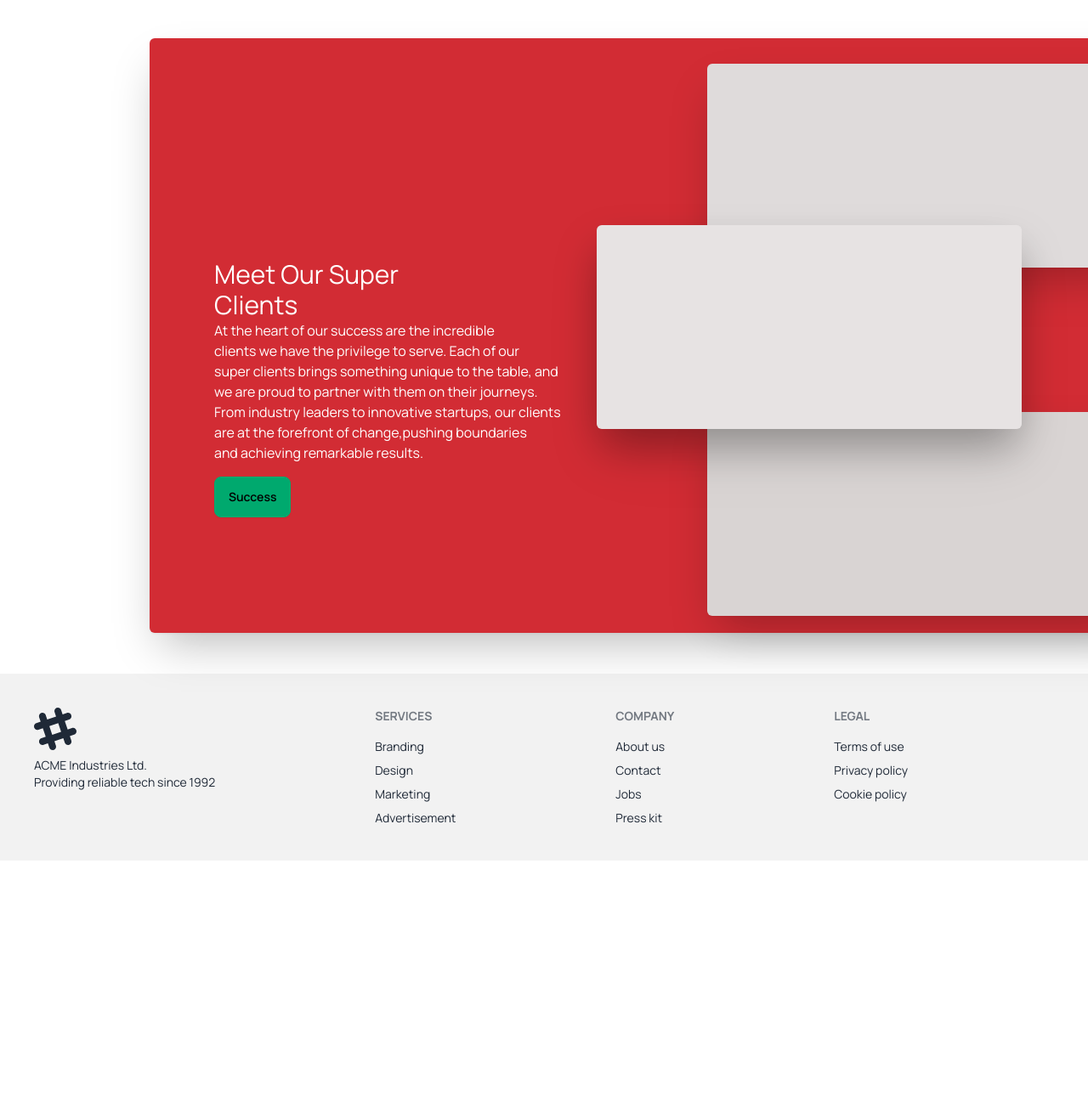
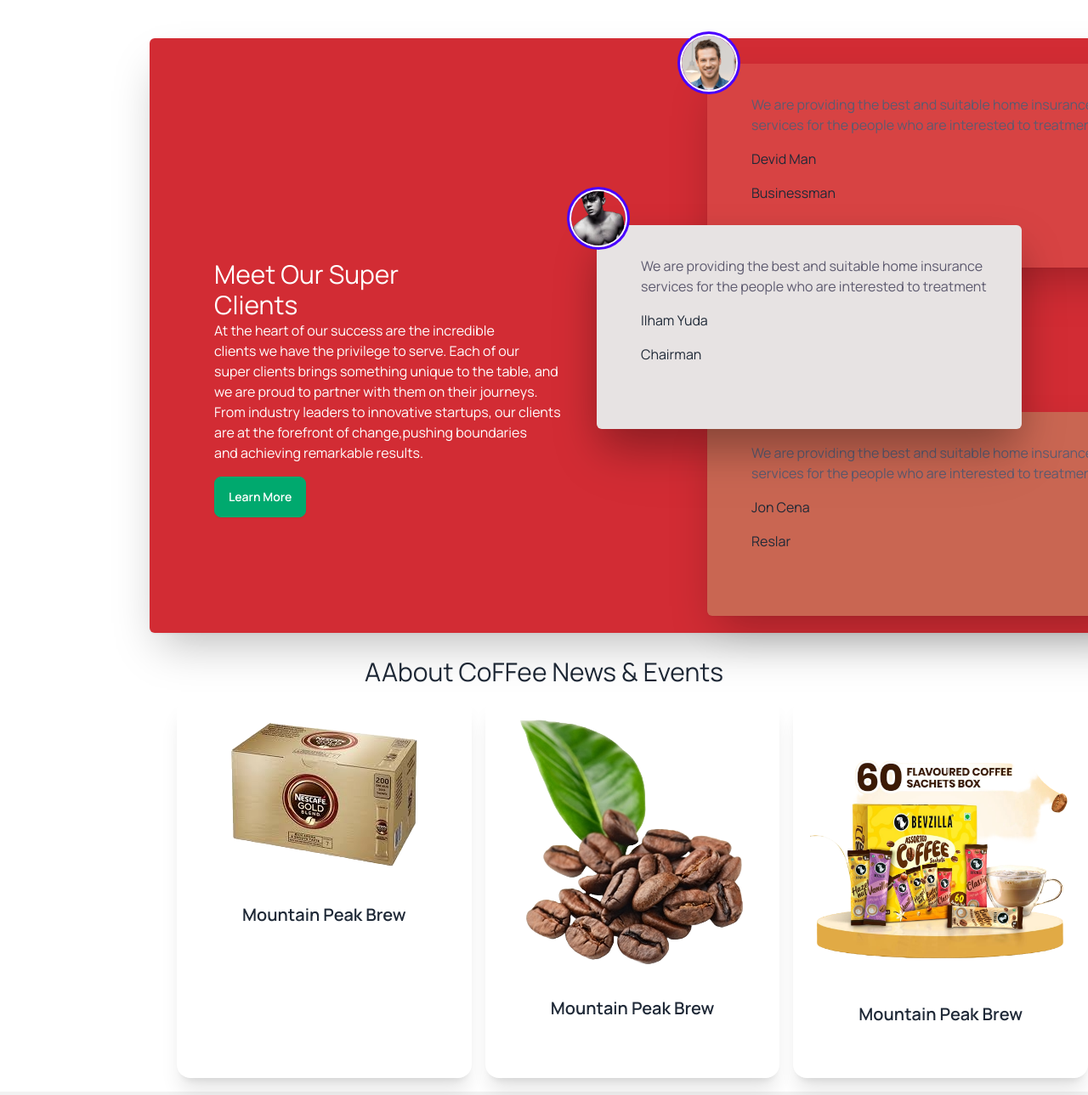
Before and after one commit to Kkhalidbinmostafahridoy/CoFFee-House-Adda-With-Me, a plain HTML site: page Index.html in a window 1280 px wide. Shown: the part 2211-3500 px from the top of the page at 85% size. Before the commit the page ends 3224 px from the top, so only its background shows below. Drawn offline with nearby package versions, Linux system fonts and the light colour scheme.

Commit message:
add news and enent

```diff
--- a/Index.html
+++ b/Index.html
@@ -249,7 +249,7 @@
             </div>
         </section>
         <section class="mb-72">
-            <div>
+            <div >
                 <div
                     class="ml-44 bg-[#D22C34] rounded-md items-center shadow-2xl  p-5 w-[1200px] h-[700px] drop-shadow-sm mt-12 mb-5">
                     <h2 class="ml-14 mt-60 text-3xl text-white">Meet Our Super <br> Clients</h2>
@@ -258,22 +258,51 @@
                         we are proud to partner with them on their journeys. <br>From industry leaders to innovative
                         startups, our clients<br> are at the forefront of change,pushing boundaries<br> and achieving
                         remarkable results.</p>
-                    <button class="btn btn-success ml-14 mt-4">Success</button>
+                    <button class="btn btn-success ml-14 mt-4 text-white">Learn More</button>
                 </div>
                 <div class="mt-[410px] ml-8">
                     <div>
                         <div
-                            class="ml-[800px] bg-[#d9d4d3] rounded-md items-center shadow-2xl  p-5 w-[500px] h-60 drop-shadow-sm mt-[-670px] mb-5">
+                            class="ml-[800px] bg-[#c96652] rounded-md items-center shadow-2xl  p-5 w-[500px] h-60 drop-shadow-sm mt-[-670px] mb-5">
+                            <p class=" ml-8 mt-4 text-[#5D5A6F]">
+                                We are providing the best and suitable home insurance services for the people who are interested to treatment
+                            </p>
+                            <h2 class="ml-8 mt-4">Jon Cena</h2>
+                            <p class="ml-8 mt-4">Reslar</p>
                         </div>
                     </div>
                     <div>
                         <div
-                            class="ml-[800px] bg-[#dfdbdb] rounded-md items-center shadow-2xl  p-5 w-[500px] h-60 drop-shadow-sm mt-[-670px] mb-5">
+                            class="ml-[800px] bg-[#d74343] rounded-md items-center shadow-2xl  p-5 w-[520px] h-60 drop-shadow-sm mt-[-670px] mb-5">
+                            <p class=" ml-8 mt-4 text-[#5D5A6F]">
+                                We are providing the best and suitable home insurance services for the people who are interested to treatment
+                            </p>
+                            <h2 class="ml-8 mt-4">Devid Man</h2>
+                            <p class="ml-8 mt-4">Businessman</p>
                         </div>
                     </div>
                     <div>
                         <div
                             class="ml-[670px] bg-[#e7e3e3] rounded-md items-center shadow-2xl  p-5 w-[500px] h-60 drop-shadow-2xl mt-[-70px] mb-5">
+                            <p class=" ml-8 mt-4 text-[#5D5A6F]">
+                                We are providing the best and suitable home insurance services for the people who are interested to treatment
+                            </p>
+                            <h2 class="ml-8 mt-4">Ilham Yuda</h2>
+                            <p class="ml-8 mt-4">Chairman</p>
+                        </div>
+                        <div class="mt-[-300px] ml-[640px]">
+                            <div class="avatar ">
+                                <div class="ring-primary ring-offset-base-100 w-16 rounded-full ring ring-offset-2">
+                                    <img src="Images/images.png" />
+                                </div>
+                            </div>
+                        </div>
+                        <div class="mt-[-253px] ml-[770px]">
+                            <div class="avatar ">
+                                <div class="ring-primary ring-offset-base-100 w-16 rounded-full ring ring-offset-2">
+                                    <img src="Images/final-1.png" />
+                                </div>
+                            </div>
                         </div>
                     </div>
                     <!-- <div>
@@ -283,21 +312,60 @@
                 </div> -->
                 </div>
             </div>
+        </section>
+        <section>
+            <div>
+                <h2 class="text-3xl text-center mb-3"> AAbout CoFFee News & Events</h2>
+                <div>
+                    <div>
+                        <div class="mb-4 flex gap-4 ml-52">
+                            <div class="card bg-base-100 w-[364px] h-[448px] shadow-xl">
+                                <figure class="px-5 pt-5">
+                                    <img src="news/1.png" alt="CoFFee" class="rounded-xl" />
+                                </figure>
+                                <div class="card-body items-center text-center">
+                                    <h2 class="card-title">Mountain Peak Brew</h2>
+                                    <p>
 
+                                    </p>
+                                </div>
+                            </div>
+                            <div class="card bg-base-100 w-[364px] h-[448px] shadow-xl">
+                                <figure class="px-5 pt-5">
+                                    <img src="news/2.png" alt="CoFFee" class="rounded-xl" />
+                                </figure>
+                                <div class="card-body items-center text-center">
+                                    <h2 class="card-title">Mountain Peak Brew</h2>
+                                    <p>
+
+                                    </p>
+                                </div>
+                            </div>
+                            <div class="card bg-base-100 w-[364px] h-[448px] shadow-xl">
+                                <figure class="px-5 pt-5">
+                                    <img src="news/3.png" alt="CoFFee" class="rounded-xl" />
+                                </figure>
+                                <div class="card-body items-center text-center">
+                                    <h2 class="card-title">Mountain Peak Brew</h2>
+                                    <p>
+
+                                    </p>
+                                </div>
+                            </div>
+                        </div>
+                    </div>
+                </div>
+            </div>
+            </div>
         </section>
     </main>
     <footer class="footer bg-base-200 text-base-content p-10">
         <aside>
-          <svg
-            width="50"
-            height="50"
-            viewBox="0 0 24 24"
-            xmlns="http://www.w3.org/2000/svg"
-            fill-rule="evenodd"
-            clip-rule="evenodd"
-            class="fill-current">
+            <svg width="50" height="50" viewBox="0 0 24 24" xmlns="http://www.w3.org/2000/svg" fill-rule="evenodd"
+                clip-rule="evenodd" class="fill-current">
                 <path
-              d="M22.672 15.226l-2.432.811.841 2.515c.33 1.019-.209 2.127-1.23 2.456-1.15.325-2.148-.321-2.463-1.226l-.84-2.518-5.013 1.677.84 2.517c.391 1.203-.434 2.542-1.831 2.542-.88 0-1.601-.564-1.86-1.314l-.842-2.516-2.431.809c-1.135.328-2.145-.317-2.463-1.229-.329-1.018.211-2.127 1.231-2.456l2.432-.809-1.621-4.823-2.432.808c-1.355.384-2.558-.59-2.558-1.839 0-.817.509-1.582 1.327-1.846l2.433-.809-.842-2.515c-.33-1.02.211-2.129 1.232-2.458 1.02-.329 2.13.209 2.461 1.229l.842 2.515 5.011-1.677-.839-2.517c-.403-1.238.484-2.553 1.843-2.553.819 0 1.585.509 1.85 1.326l.841 2.517 2.431-.81c1.02-.33 2.131.211 2.461 1.229.332 1.018-.21 2.126-1.23 2.456l-2.433.809 1.622 4.823 2.433-.809c1.242-.401 2.557.484 2.557 1.838 0 .819-.51 1.583-1.328 1.847m-8.992-6.428l-5.01 1.675 1.619 4.828 5.011-1.674-1.62-4.829z"></path>
+                    d="M22.672 15.226l-2.432.811.841 2.515c.33 1.019-.209 2.127-1.23 2.456-1.15.325-2.148-.321-2.463-1.226l-.84-2.518-5.013 1.677.84 2.517c.391 1.203-.434 2.542-1.831 2.542-.88 0-1.601-.564-1.86-1.314l-.842-2.516-2.431.809c-1.135.328-2.145-.317-2.463-1.229-.329-1.018.211-2.127 1.231-2.456l2.432-.809-1.621-4.823-2.432.808c-1.355.384-2.558-.59-2.558-1.839 0-.817.509-1.582 1.327-1.846l2.433-.809-.842-2.515c-.33-1.02.211-2.129 1.232-2.458 1.02-.329 2.13.209 2.461 1.229l.842 2.515 5.011-1.677-.839-2.517c-.403-1.238.484-2.553 1.843-2.553.819 0 1.585.509 1.85 1.326l.841 2.517 2.431-.81c1.02-.33 2.131.211 2.461 1.229.332 1.018-.21 2.126-1.23 2.456l-2.433.809 1.622 4.823 2.433-.809c1.242-.401 2.557.484 2.557 1.838 0 .819-.51 1.583-1.328 1.847m-8.992-6.428l-5.01 1.675 1.619 4.828 5.011-1.674-1.62-4.829z">
+                </path>
             </svg>
             <p>
                 ACME Industries Ltd.
```
Also changed, not shown: Images/coffee-cup-logo-coffee-shop-icon-design-free-vector.png (added), Images/fdjg.png (renamed from Images/2.png), Images/images.png (added), Images/sjifdh.png (renamed from Images/3.png), jfdbnj.html (added), news/1.png (added), news/2.png (added), news/3.png (added). Lines whose indentation alone changed are shown as unchanged.
